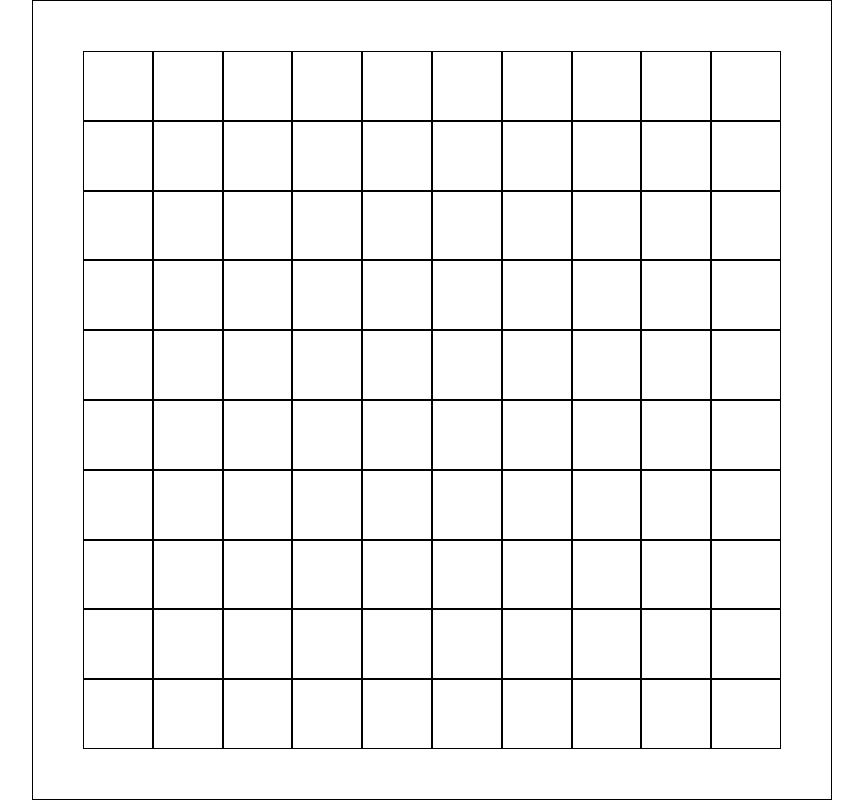
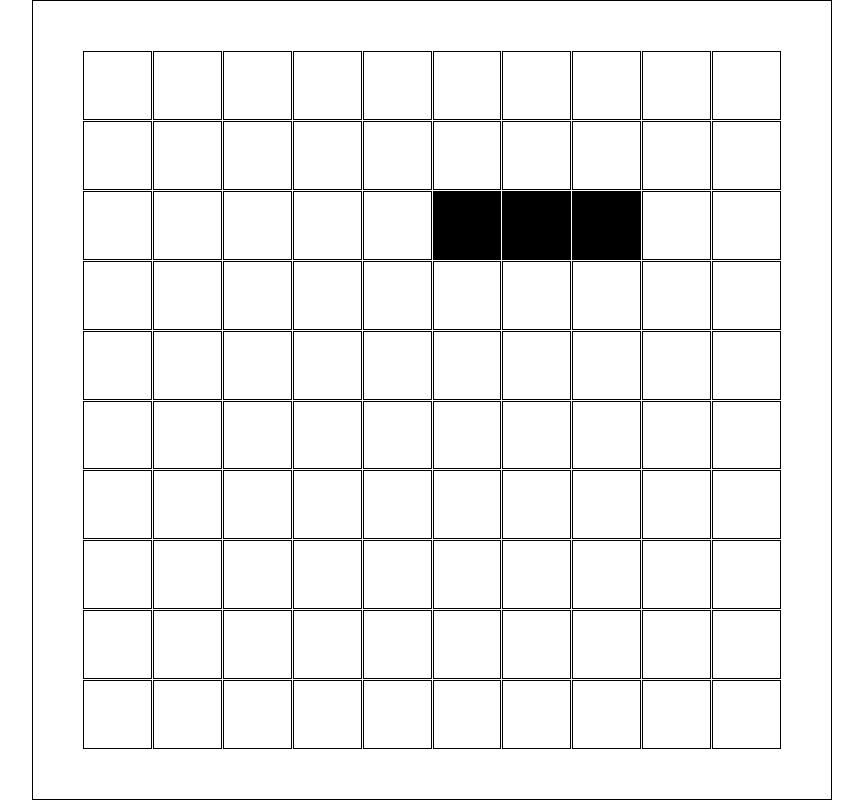
Before and after one commit to Kb739/snek, a React (Create React App) app: page / in a window 1280 px wide. Shown: the whole page, without its empty margins (208-1071 px from the left). Built offline with nearby package versions, Linux system fonts and the light colour scheme.

Commit message:
add custom hook to create snake

```diff
--- a/src/Grid.js
+++ b/src/Grid.js
@@ -1,18 +1,27 @@
-import React from "react";
+import React, { useState } from "react";
+import useSnek from "./hooks/useSnek"
 
 function Grid(props) {
 
+    const [snekData] = useSnek()
+
     function createGrid(size) {
         const arr = []
-        for (let i = 0; i < size * size; i++)
-            arr.push(<div className="grid-block"></div>)
+        for (let i = 0; i < size * size; i++) {
+            const style = {
+                backgroundColor: `${snekData.some(block => block.index === i) ? 'black' : 'white'}`
+            }
+            arr.push(<div className="grid-block" style={style}></div>)
+        }
         return arr
     }
 
     const gridElements = createGrid(props.size)
+
     const gridStyle = {
         display: 'grid',
         gridTemplate: `repeat(${props.size},1fr)/repeat(${props.size},1fr)`,
+        gap: '1px'
 
     }
     return (
--- /dev/null
+++ b/src/InitialSnekData.js
@@ -0,0 +1,12 @@
+const initialSnekData = [
+    {
+        index: 25
+    },
+    {
+        index: 26
+    },
+    {
+        index: 27
+    }
+]
+export default initialSnekData
--- /dev/null
+++ b/src/hooks/useSnek.js
@@ -0,0 +1,8 @@
+import { useState } from 'react'
+import SnekData from '../InitialSnekData'
+function useSnek() {
+    const [data, setData] = useState(SnekData)
+
+    return [data]
+}
+export default useSnek
```
